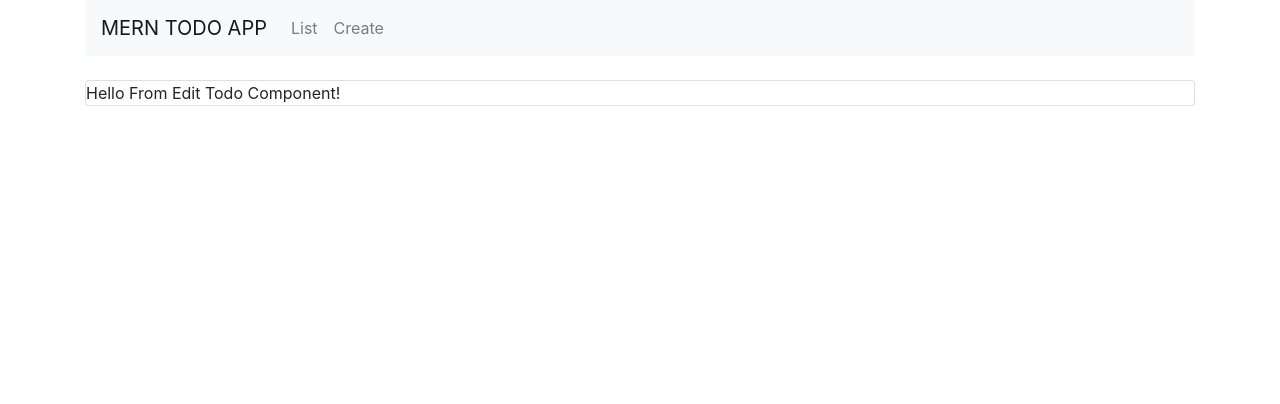
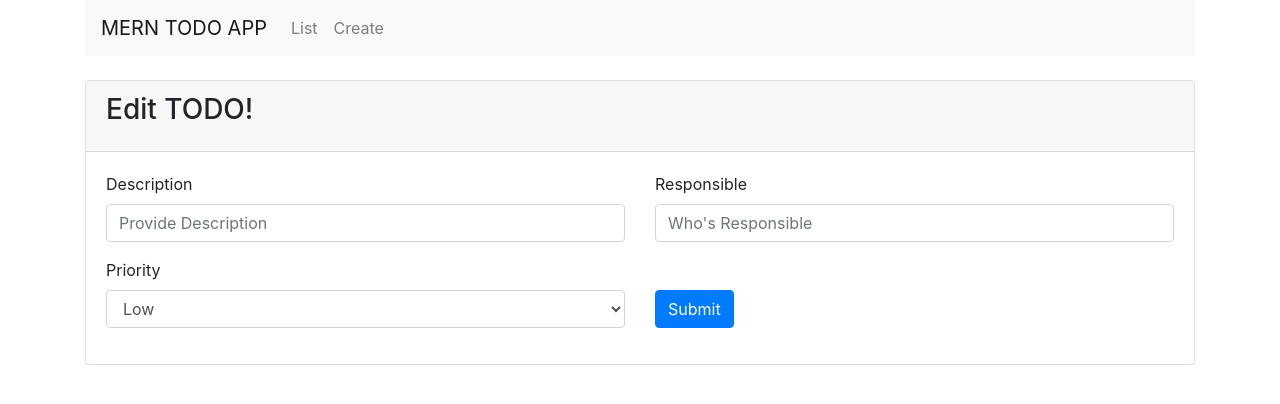
Before and after one commit to thekavish/mern-todo-app, a React (Create React App) app: page /edit/1 in a window 1280 px wide. Shown: the top 404 px of the page. Built offline with nearby package versions, Linux system fonts and the light colour scheme; no server answers.

Commit message:
completed todo edit form and update feature

```diff
--- a/src/components/create-todo.component.js
+++ b/src/components/create-todo.component.js
@@ -45,7 +45,7 @@ export default class CreateTodo extends React.Component {
     Object.assign(newTodo, this.state)
 
     axios.post('http://localhost:3001/todos/add', newTodo).then((response) => {
-      Swal.fire('Good job!', response.data.message, 'success')
+      Swal.fire('Hurray!', response.data.message, 'success')
     }).catch((error) => {
       console.error(error)
     })
--- a/src/components/edit-todo.component.js
+++ b/src/components/edit-todo.component.js
@@ -1,11 +1,123 @@
 import React from 'react'
+import axios from 'axios'
+import Swal from 'sweetalert2'
 
 export default class EditTodo extends React.Component {
+  constructor (props) {
+    super(props)
+
+    this.onChangeDescription = this.onChangeDescription.bind(this)
+    this.onChangeResponsible = this.onChangeResponsible.bind(this)
+    this.onChangePriority = this.onChangePriority.bind(this)
+    this.onSubmit = this.onSubmit.bind(this)
+
+    this.state = {
+      description: '',
+      responsible: '',
+      priority: '1',
+      completed: false,
+    }
+  }
+
+  componentDidMount () {
+    axios.get('http://localhost:3001/todos/' + this.props.match.params.id).then((response) => {
+      let storable={}
+      Object.assign(storable, response.data)
+      delete storable.__v
+      delete storable._id
+
+      this.setState(storable)
+    }).catch((error) => {
+      console.error(error)
+    })
+  }
+
+  onChangeDescription (e) {
+    this.setState({
+      description: e.target.value,
+    })
+  }
+
+  onChangeResponsible (e) {
+    this.setState({
+      responsible: e.target.value,
+    })
+  }
+
+  onChangePriority (e) {
+    this.setState({
+      priority: e.target.value,
+    })
+  }
+
+  onSubmit (e) {
+    e.preventDefault()
+
+    // Submit form
+    const newTodo = {}
+    Object.assign(newTodo, this.state)
+
+    axios.post('http://localhost:3001/todos/update/' + this.props.match.params.id, newTodo).then((response) => {
+      Swal.fire('Hurray!', response.data.message, 'success')
+    }).catch((error) => {
+      console.error(error)
+    })
+  }
+
   render () {
+    const priorityOptions = [];
+    ['Low', 'Medium', 'High'].forEach((priority, value) => {
+      priorityOptions.push(
+        <option key={value} value={value + 1}>{priority}</option>,
+      )
+    })
+
     return (
       <div className="card">
-        <div className="panel-body">
-          Hello From Edit Todo Component!
+        <div className="card-header">
+          <h3 className="card-title">Edit TODO!</h3>
+        </div>
+        <div className="card-body">
+          <form onSubmit={this.onSubmit}>
+            <div className="row">
+              <div className="col-md-6">
+                <div className="form-group">
+                  <label htmlFor="todo-description">Description</label>
+                  <input type="text" className="form-control"
+                         id="todo-description" placeholder="Provide Description"
+                         value={this.state.description}
+                         onChange={this.onChangeDescription} required/>
+                </div>
+              </div>
+              <div className="col-md-6">
+                <div className="form-group">
+                  <label htmlFor="todo-responsible">Responsible</label>
+                  <input type="text" className="form-control"
+                         id="todo-responsible" placeholder="Who's Responsible"
+                         value={this.state.responsible}
+                         onChange={this.onChangeResponsible} required/>
+                </div>
+              </div>
+            </div>
+
+            <div className="row">
+              <div className="col-md-6">
+                <div className="form-group">
+                  <label htmlFor="todo-priority">Priority</label>
+                  <select className="form-control" id="todo-priority"
+                          onChange={this.onChangePriority} required
+                          value={this.state.priority}>
+                    {priorityOptions}
+                  </select>
+                </div>
+              </div>
+              <div className="col-md-6">
+                <label htmlFor="">&nbsp;</label><br/>
+                <button type="submit" className="btn btn-primary">Submit
+                </button>
+              </div>
+            </div>
+          </form>
         </div>
       </div>
     )
--- a/src/components/todos-list.component.js
+++ b/src/components/todos-list.component.js
@@ -1,5 +1,6 @@
 import React from 'react'
 import axios from 'axios'
+import { Link } from 'react-router-dom'
 
 export default class TodosList extends React.Component {
   constructor (props) {
@@ -50,6 +51,7 @@ export default class TodosList extends React.Component {
               <th>Description</th>
               <th>Responsible</th>
               <th>Priority</th>
+              <th>Status</th>
               <th>Actions</th>
             </tr>
             </thead>
@@ -76,10 +78,13 @@ class Todo extends React.Component {
         <td>{priorities[parseInt(this.props.value.priority) - 1]}</td>
         <td>
           <input type="checkbox"
-                 className="form-check-input"
+                 className="form-control"
                  checked={this.props.value.completed}
                  onChange={this.props.onClick}
           />
+        </td>
+        <td>
+          <Link to={'edit/' + this.props.value._id} className="btn btn-primary btn-sm">Edit</Link>
         </td>
       </tr>
     )
--- a/src/index.css
+++ b/src/index.css
@@ -15,3 +15,7 @@ code {
 tr.table-danger {
     text-decoration: line-through;
 }
+
+input[type=checkbox].form-control {
+    font-size: 0.5rem;
+}
```
Also changed, not shown: 1 other file (tests, documents, lock files or other folders).
